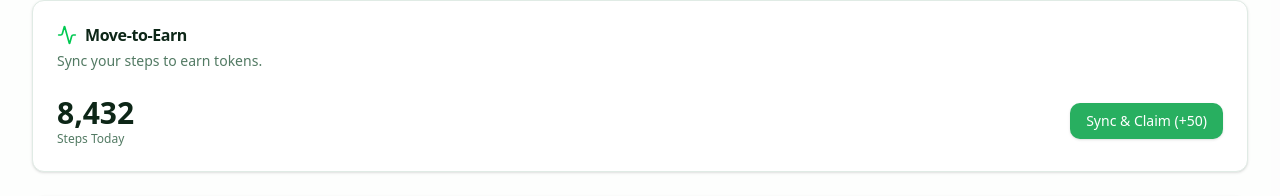
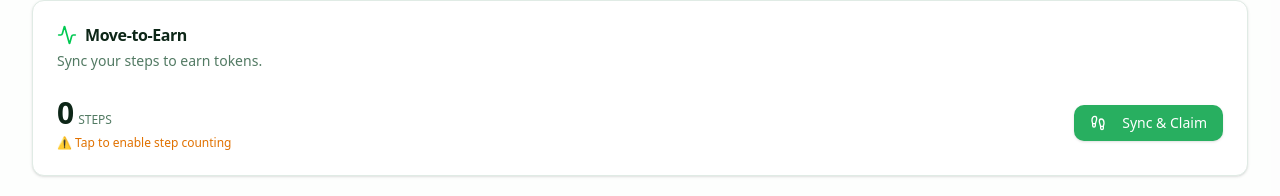
Before and after one commit to Lawrenceku/toniq-health, a Next.js app: page /dashboard/earn in a window 1280 px wide. Shown: the part 333-529 px from the top of the page. Built offline with nearby package versions, Linux system fonts and the light colour scheme; no server answers.

Commit message:
add steps counter

```diff
--- a/src/app/dashboard/earn/page.tsx
+++ b/src/app/dashboard/earn/page.tsx
@@ -11,7 +11,8 @@ import { Input } from '@/components/ui/input'
 import { Label } from '@/components/ui/label'
 import { Upload, Activity, Database } from 'lucide-react'
 import { Switch } from '@/components/ui/switch'
-
+import { useStepTracker } from '@/hooks/use-step-tracker'
+import { Footprints } from 'lucide-react'
 // Mock Questions
 const QUESTIONS = [
     { id: 1, text: "Which of these is a symptom of Malaria?", options: ["High Fever", "Broken Bone", "Toothache", "Hair Loss"], correctIndex: 0 },
@@ -20,6 +21,7 @@ const QUESTIONS = [
 ]
 
 export default function EarnPage() {
+    const { steps, isSupported, requestPermission, permissionGranted, resetSteps } = useStepTracker()
     const [balance, setBalance] = useState(450)
     const [quizOpen, setQuizOpen] = useState(false)
     const [uploadOpen, setUploadOpen] = useState(false)
@@ -65,17 +67,33 @@ export default function EarnPage() {
                 </CardHeader>
                 <CardContent className="flex items-center justify-between">
                     <div>
-                        <p className="text-3xl font-bold">8,432</p>
-                        <p className="text-xs text-muted-foreground">Steps Today</p>
+                        <div className="flex items-baseline gap-1">
+                            <p className="text-3xl font-bold transition-all">{steps.toLocaleString()}</p>
+                            <span className="text-xs text-muted-foreground uppercase">Steps</span>
+                        </div>
+                        {!permissionGranted && isSupported && (
+                            <p className="text-xs text-amber-600 mt-1 cursor-pointer hover:underline" onClick={requestPermission}>
+                                ⚠️ Tap to enable step counting
+                            </p>
+                        )}
+                        {!isSupported && <p className="text-xs text-muted-foreground mt-1">Sensor not available</p>}
                     </div>
                     <Button onClick={() => {
-                        setBalance(b => b + 50)
-                        alert("50 Tokens Claimed!")
+                        if (steps < 100) {
+                            alert("Walk at least 100 steps to claim!")
+                            return
+                        }
+                        const earned = Math.floor(steps / 100) // 1 token per 100 steps
+                        setBalance(b => b + earned)
+                        resetSteps()
+                        alert(`${earned} Tokens Claimed! Keep walking!`)
                     }}>
-                        Sync & Claim (+50)
+                        <Footprints className="w-4 h-4 mr-2" /> Sync & Claim
                     </Button>
                 </CardContent>
             </Card>
+
+            {/* ... Rest of code ... */}
 
             {/* DeSci Data Share */}
             <Card>
@@ -92,8 +110,8 @@ export default function EarnPage() {
                     </div>
                     <div className="flex items-center gap-2">
                         <span className="text-sm font-medium">Off</span>
-                        <Switch onCheckedChange={(checked: boolean) => {
-                            if (checked) {
+                        <Switch onChange={(e) => {
+                            if (e.target.checked) {
                                 setTimeout(() => alert("Pfizer Research paid ₦500 for your data. Your wallet was credited."), 1000)
                             }
                         }} />
--- a/src/app/dashboard/health/page.tsx
+++ b/src/app/dashboard/health/page.tsx
@@ -53,7 +53,7 @@ export default function HealthPage() {
         // Mock AI Response Logic
         setTimeout(() => {
             const lowerInput = userMsg.text.toLowerCase()
-            let replyText = "I understand. Could you describe your symptoms in more detail?"
+            let replyText = "Could you describe your symptoms in more detail?"
 
             if (lowerInput.includes('fever')) {
                 replyText = "I see you have a fever. Temperature above 38°C? Please stay hydrated. I recommend visiting a clinic if it persists for 24 hours. Would you like to locate the nearest hospital?"
@@ -103,7 +103,7 @@ export default function HealthPage() {
                             <Bot className="w-5 h-5 text-blue-600" />
                         </div>
                         <div>
-                            <CardTitle className="text-sm">Dr. AI Assistant</CardTitle>
+                            <CardTitle className="text-sm">Toniq AI Assistant</CardTitle>
                             <CardDescription className="text-xs flex items-center gap-1">
                                 <span className="w-2 h-2 rounded-full bg-green-500 animate-pulse" /> Online
                             </CardDescription>
@@ -155,7 +155,7 @@ export default function HealthPage() {
                 <div className="p-4 border-t bg-background">
                     <form onSubmit={handleSend} className="flex gap-2">
                         <Input
-                            placeholder="Type 'Fever', 'Malaria'..."
+                            placeholder="Type in your symptoms..."
                             value={input}
                             onChange={(e) => setInput(e.target.value)}
                             disabled={isTyping}
--- a/src/app/onboarding/page.tsx
+++ b/src/app/onboarding/page.tsx
@@ -1,7 +1,20 @@
 // ... imports
+'use client';
+
 import { useTranslation } from '@/hooks/use-translation'
 
-// ... existing code
+import React, { useState } from 'react'
+import { useRouter } from 'next/navigation'
+import { OTPLogin } from '@/features/auth/OTPLogin'
+import { PlanSelection } from '@/features/onboarding/PlanSelection'
+import { IdentificationForm } from '@/features/onboarding/IdentificationForm'
+import { PhotoVerification } from '@/features/onboarding/PhotoVerification'
+import { Button } from '@/components/ui/button'
+import { ChevronLeft } from 'lucide-react'
+import { PaymentModal } from '@/features/payments/PaymentModal'
+
+type Step = 'otp' | 'identification' | 'photo' | 'plan'
+
 
 export default function OnboardingPage() {
     const { t } = useTranslation()
@@ -12,6 +25,19 @@ export default function OnboardingPage() {
     // ... handleNext logic ...
 
     // ... handlePaymentSuccess logic ...
+    const handleNext = (nextStep: Step | 'done') => {
+        if (nextStep === 'done') {
+            // Instead of redirecting immediately, open payment modal
+            setIsPaymentOpen(true)
+        } else {
+            setStep(nextStep)
+        }
+    }
+
+    const handlePaymentSuccess = () => {
+        setIsPaymentOpen(false)
+        router.push('/dashboard')
+    }
 
     return (
         <div className="min-h-screen bg-background flex flex-col">
--- a/src/app/page.tsx
+++ b/src/app/page.tsx
@@ -1,5 +1,10 @@
 // ... imports
+'use client';
+
 import { useTranslation } from '@/hooks/use-translation'
+import Link from 'next/link'
+import { Button } from '@/components/ui/button'
+import { ShieldCheck, HeartPulse, Coins } from 'lucide-react'
 
 export default function Home() {
   const { t } = useTranslation()
--- /dev/null
+++ b/src/hooks/use-step-tracker.ts
@@ -0,0 +1,97 @@
+'use client'
+
+import { useState, useEffect } from 'react'
+
+interface StepTrackerReturn {
+    steps: number;
+    isSupported: boolean;
+    requestPermission: () => Promise<void>;
+    permissionGranted: boolean;
+    resetSteps: () => void;
+}
+
+export function useStepTracker(): StepTrackerReturn {
+    const [steps, setSteps] = useState(0)
+    const [permissionGranted, setPermissionGranted] = useState(false)
+    const [isSupported, setIsSupported] = useState(false)
+
+    useEffect(() => {
+        // Check if DeviceMotionEvent is defined
+        if (typeof window !== 'undefined' && 'DeviceMotionEvent' in window) {
+            setIsSupported(true)
+
+            // Check for saved steps
+            const saved = localStorage.getItem('toniq-steps')
+            if (saved) setSteps(parseInt(saved, 10))
+
+            // Check if permission was already granted (conceptually)
+            // Note: iOS requires explicit interaction each session usually
+        }
+    }, [])
+
+    useEffect(() => {
+        if (!permissionGranted) return;
+
+        let lastMagnitude = 0
+        let lastStepTime = 0
+        const THRESHOLD = 12 // m/s^2 (Gravity is ~9.8, so peak of 12 implies movement)
+        const STEP_DELAY = 400 // ms
+
+        const handleMotion = (event: DeviceMotionEvent) => {
+            const acc = event.accelerationIncludingGravity
+            if (!acc) return
+
+            const x = acc.x || 0
+            const y = acc.y || 0
+            const z = acc.z || 0
+
+            // Calculate magnitude of acceleration vector
+            const magnitude = Math.sqrt(x * x + y * y + z * z)
+
+            // Peak detection logic
+            if (magnitude > THRESHOLD && lastMagnitude <= THRESHOLD) {
+                const now = Date.now()
+                if (now - lastStepTime > STEP_DELAY) {
+                    setSteps(prev => {
+                        const newSteps = prev + 1
+                        localStorage.setItem('toniq-steps', newSteps.toString())
+                        return newSteps
+                    })
+                    lastStepTime = now
+                }
+            }
+            lastMagnitude = magnitude
+        }
+
+        window.addEventListener('devicemotion', handleMotion)
+        return () => window.removeEventListener('devicemotion', handleMotion)
+    }, [permissionGranted])
+
+    const requestPermission = async () => {
+        // For iOS 13+
+        if (typeof (DeviceMotionEvent as any).requestPermission === 'function') {
+            try {
+                const response = await (DeviceMotionEvent as any).requestPermission()
+                if (response === 'granted') {
+                    setPermissionGranted(true)
+                } else {
+                    alert("Permission denied for motion sensors.")
+                }
+            } catch (e) {
+                console.error(e)
+                // Fallback for non-iOS or error
+                setPermissionGranted(true)
+            }
+        } else {
+            // Non-iOS devices typically don't need requestPermission
+            setPermissionGranted(true)
+        }
+    }
+
+    const resetSteps = () => {
+        setSteps(0)
+        localStorage.setItem('toniq-steps', '0')
+    }
+
+    return { steps, isSupported, requestPermission, permissionGranted, resetSteps }
+}
```
